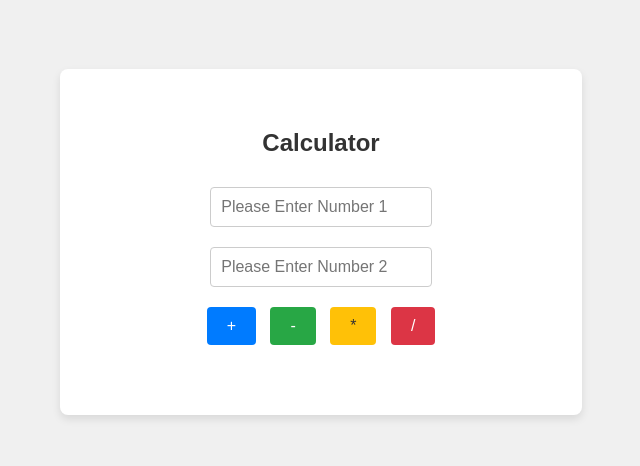
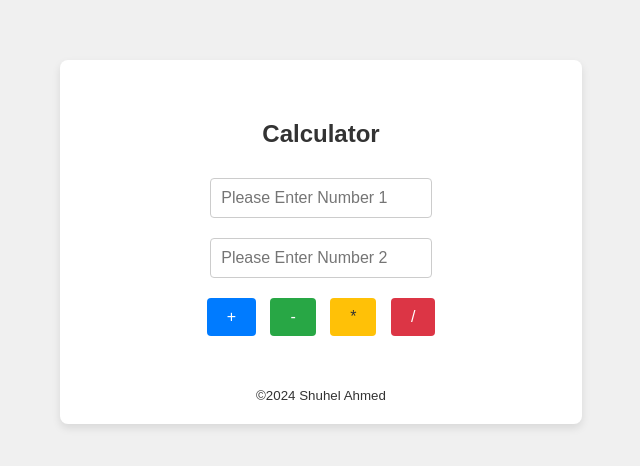
Before and after one commit to shuhelahmed1/js-calculator-switch-case, a plain HTML site: page index.html in a window 1280 px wide. Shown: the part 158-624 px from the top of the page, without its empty margins (319-959 px from the left). Drawn offline with Linux system fonts and the light colour scheme.

```diff
--- a/index.html
+++ b/index.html
@@ -21,6 +21,7 @@
             <button class="calc-btn" type="button" onclick="calculate('/')">/</button>
             <p id="result"></p>
         </div>
+        <small> 	&copy;2024 Shuhel Ahmed </small>
     </section>
 
 <script src="script.js"></script>
```
Also changed, not shown: 1 other file.
